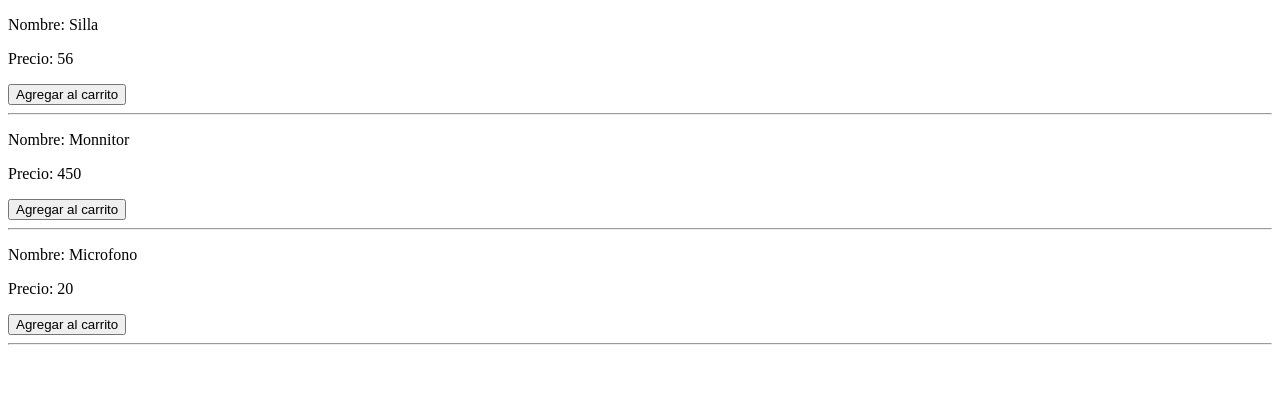
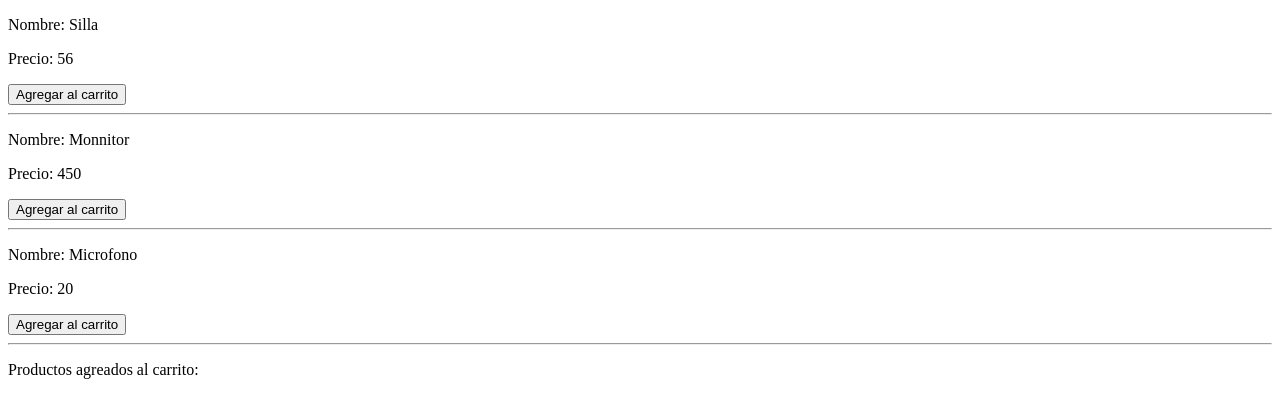
Before and after one commit to faemmque/vue-3-ecommerce, a Vue app: page / in a window 1280 px wide. Shown: the top 418 px of the page. Built offline with nearby package versions, Linux system fonts and the light colour scheme; the HTML template or start-up script is replaced by a standard one.

Commit message:
Se finalizan los ultimos cambios de la seccion 06

```diff
--- /dev/null
+++ b/src/examples/Cart.vue
@@ -0,0 +1,24 @@
+
+<script lang="ts">
+import type { PropType } from 'vue';
+import type { ICartDetail } from './types';
+
+  export default{
+    props:{
+      details:{
+        type: Object as PropType<Array<ICartDetail>>,
+        required: true
+      }
+    }
+  }
+
+</script>
+
+<template>
+  <p>Productos agreados al carrito:</p>
+  <ul>
+    <li v-for="detail in details">
+      <p>Producto: {{ detail.productId }} (Qty: {{ detail.quantity }})</p>
+    </li>
+  </ul>
+</template>
--- a/src/examples/ProductCard.vue
+++ b/src/examples/ProductCard.vue
@@ -1,7 +1,7 @@
 
 <script lang="ts">
   import type { PropType } from 'vue';
-  import type { IProduct } from './IProduct'
+  import type { IProduct } from './types'
 
   export default{
     props: {
@@ -10,7 +10,7 @@
         required: true
       }
     },
-    // emits: ['addProduct'],
+    emits: ['addProduct'],
     methods: {
       onAddButtonClick(){
         // console.log("Agregando carrito " + this.product.id)
--- a/src/examples/ProductList.vue
+++ b/src/examples/ProductList.vue
@@ -1,10 +1,12 @@
 <script lang="ts">
+  import Cart from './Cart.vue';
   import ProductCard from './ProductCard.vue';
-  import type { IProduct } from './IProduct'
+  import type { ICartDetail, IProduct } from './types'
 
   export default{
     components:{
-        ProductCard
+        ProductCard,
+        Cart,
     },
     data(){
       return{
@@ -12,12 +14,23 @@
           {id: 1, name: "Silla", price: 56},
           {id: 2, name: "Monnitor", price: 450},
           {id: 3, name: "Microfono", price: 20}
-        ]
+        ],
+        details:<Array<ICartDetail>>[]
       }
     },
     methods: {
-      onAddProduct(id: number) {
-        console.log("Agregando producto " + id)
+      onAddProduct(productId: number) {
+        // console.log("Agregando producto " + productId)
+
+        const detailFound = this.details.find(d => d.productId === productId);
+
+        if (detailFound) {
+          detailFound.quantity += 1;
+        } else {
+          this.details.push({
+            productId, quantity: 1
+          });
+        }
       }
     }
   }
@@ -31,5 +44,6 @@
       :product="product"
       @addProduct="onAddProduct(product.id)"
     />
+    <Cart :details="details" />
   </div>
 </template>
--- a/src/examples/IProduct.ts
+++ b/src/examples/types.ts
@@ -3,3 +3,9 @@ export interface IProduct{
   name: string,
   price: number
 }
+
+
+export interface ICartDetail{
+  productId: number,
+  quantity: number
+}
```
